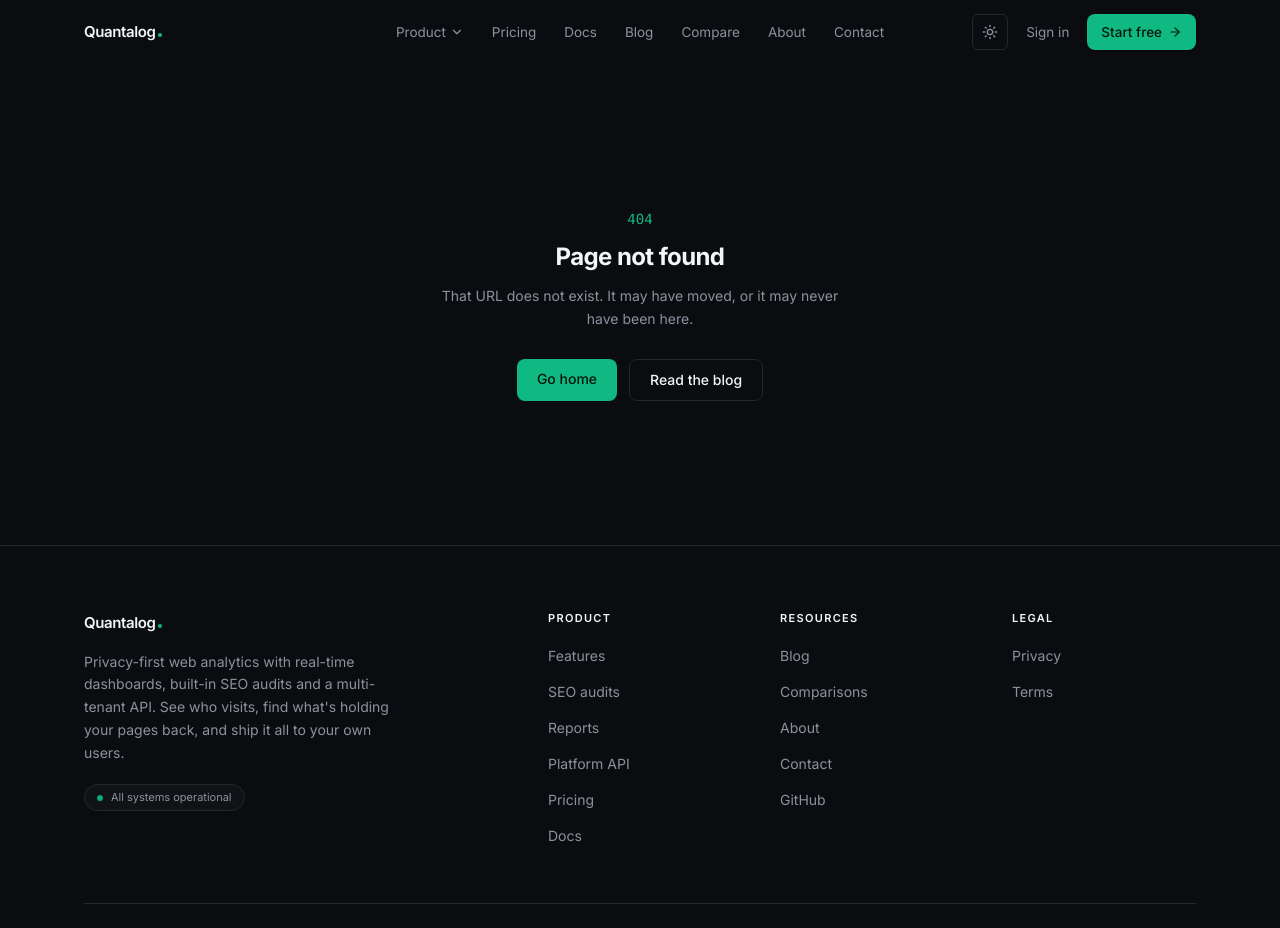
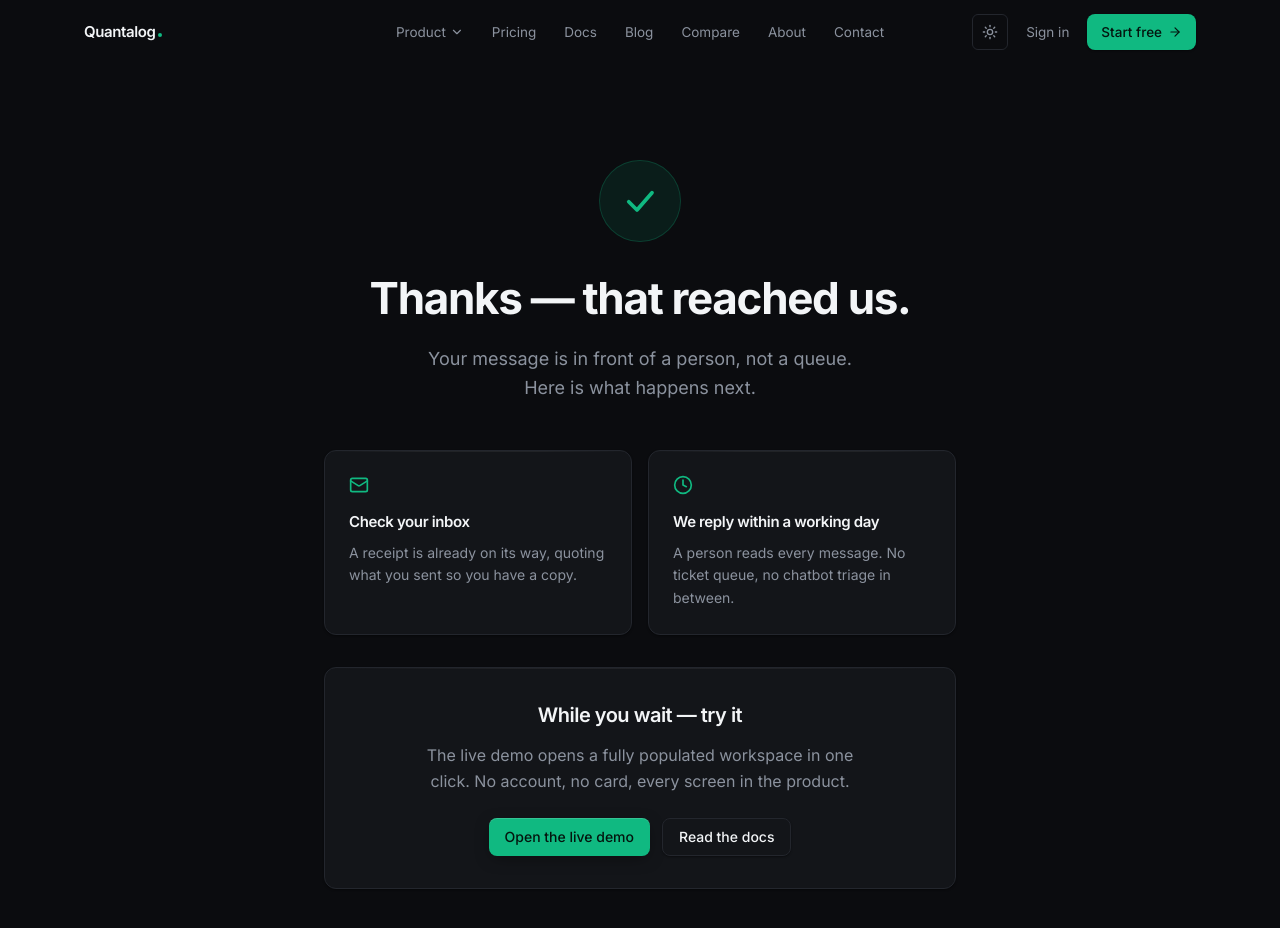
Before and after one commit to daorbit/quantalog-lp, a Next.js app: page /thank-you in a window 1280 px wide. Before the commit this address had no page. Shown: the top 928 px of the page. Built offline with nearby package versions, Linux system fonts and the light colour scheme.

Commit message:
ui fixes

```diff
--- a/src/app/globals.css
+++ b/src/app/globals.css
@@ -282,6 +282,67 @@ body {
      exactly as tall as the fields beside it. */
   line-height: 1.5;
   text-align: left;
+}
+
+/* ---------------------------------------------------------------------------
+   Confirmation page
+
+   The one screen on the site that is pure reassurance — nothing to read
+   carefully, nothing to decide. The animation does the work the copy cannot:
+   a tick that draws itself reads as "that completed just now" in a way static
+   text never does.
+   --------------------------------------------------------------------------- */
+
+/* The ring lands first, then the tick strokes itself inside it. */
+@keyframes tick-pop {
+  0% { transform: scale(0.4); opacity: 0; }
+  60% { transform: scale(1.08); opacity: 1; }
+  100% { transform: scale(1); opacity: 1; }
+}
+.tick-ring {
+  animation: tick-pop 0.5s cubic-bezier(0.34, 1.56, 0.64, 1) both;
+}
+
+@keyframes tick-draw {
+  to { stroke-dashoffset: 0; }
+}
+.tick-mark {
+  stroke-dasharray: 30;
+  stroke-dashoffset: 30;
+  animation: tick-draw 0.4s cubic-bezier(0.65, 0, 0.35, 1) 0.35s both;
+}
+
+/* A single ripple outward, once — a confirmation that keeps pulsing reads as
+   something still in progress. */
+@keyframes tick-halo {
+  0% { transform: scale(1); opacity: 0.5; }
+  100% { transform: scale(1.9); opacity: 0; }
+}
+.tick-halo {
+  animation: tick-halo 1.1s ease-out 0.3s both;
+}
+
+@keyframes settle {
+  from { opacity: 0; transform: translateY(10px); }
+  to { opacity: 1; transform: none; }
+}
+.settle {
+  animation: settle 0.55s cubic-bezier(0.22, 1, 0.36, 1) both;
+}
+.settle-1 { animation-delay: 0.45s; }
+.settle-2 { animation-delay: 0.58s; }
+.settle-3 { animation-delay: 0.71s; }
+.settle-4 { animation-delay: 0.84s; }
+
+@media (prefers-reduced-motion: reduce) {
+  .tick-ring,
+  .tick-mark,
+  .tick-halo,
+  .settle {
+    animation: none;
+  }
+  .tick-mark { stroke-dashoffset: 0; }
+  .tick-halo { opacity: 0; }
 }
 
 /* Cards: hairline top highlight + lift on hover. */
--- a/src/app/contact/thank-you/page.tsx
+++ b/src/app/thank-you/page.tsx
@@ -1,6 +1,5 @@
 import type { Metadata } from "next";
-import Link from "next/link";
-import { ArrowRight, CheckCircle2, Clock, Mail } from "lucide-react";
+import { ArrowLeft, Clock, Mail } from "lucide-react";
 import { Button } from "@/components/ui";
 import { site } from "@/lib/site";
 
@@ -13,6 +12,9 @@ import { site } from "@/lib/site";
  * count. A conversion you cannot see in your own analytics is one you cannot
  * improve.
  *
+ * Top-level rather than nested under `/contact`, because it is not about the
+ * contact page: anything on the site that completes successfully lands here.
+ *
  * Deliberately `noindex`. It is only meaningful immediately after a submission,
  * and a thank-you page in search results is a dead end for whoever clicks it.
  */
@@ -20,7 +22,7 @@ export const metadata: Metadata = {
   title: "Thanks — your message is on its way",
   description: "Your message reached the Quantalog team. We reply within one working day.",
   robots: { index: false, follow: true },
-  alternates: { canonical: "/contact/thank-you" },
+  alternates: { canonical: "/thank-you" },
 };
 
 const next = [
@@ -36,24 +38,47 @@ const next = [
   },
 ];
 
-export default function ContactThankYouPage() {
+/** Drawn rather than a static icon: the stroke animates, which is the whole
+ *  point — it reads as "that just completed" instead of "here is a checkmark". */
+function AnimatedTick() {
+  return (
+    <div className="relative mx-auto h-20 w-20">
+      <span className="tick-halo absolute inset-0 rounded-full bg-accent/25" aria-hidden="true" />
+      <div className="tick-ring relative flex h-20 w-20 items-center justify-center rounded-full bg-accent/10 ring-1 ring-accent/30">
+        <svg
+          viewBox="0 0 24 24"
+          className="h-9 w-9 text-accent"
+          fill="none"
+          stroke="currentColor"
+          strokeWidth="2.5"
+          strokeLinecap="round"
+          strokeLinejoin="round"
+          role="img"
+          aria-label="Sent"
+        >
+          <path className="tick-mark" d="M4.5 12.5 10 18 20 6.5" />
+        </svg>
+      </div>
+    </div>
+  );
+}
+
+export default function ThankYouPage() {
   return (
     <div className="mx-auto max-w-2xl px-5 py-24">
       <div className="text-center">
-        <div className="mx-auto flex h-16 w-16 items-center justify-center rounded-full bg-accent/10">
-          <CheckCircle2 className="h-8 w-8 text-accent" aria-hidden="true" />
-        </div>
+        <AnimatedTick />
 
-        <h1 className="mt-8 text-balance text-[2rem] font-bold leading-[1.15] tracking-[-0.03em] sm:text-[2.75rem]">
+        <h1 className="settle settle-1 mt-8 text-balance text-[2rem] font-bold leading-[1.15] tracking-[-0.03em] sm:text-[2.75rem]">
           Thanks — that reached us.
         </h1>
-        <p className="mx-auto mt-5 max-w-md text-pretty text-lg leading-relaxed text-fg-muted">
+        <p className="settle settle-2 mx-auto mt-5 max-w-md text-pretty text-lg leading-relaxed text-fg-muted">
           Your message is in front of a person, not a queue. Here is what
           happens next.
         </p>
       </div>
 
-      <div className="mt-12 grid gap-4 sm:grid-cols-2">
+      <div className="settle settle-3 mt-12 grid gap-4 sm:grid-cols-2">
         {next.map((item) => (
           <div key={item.title} className="card p-6">
             <item.icon className="h-5 w-5 text-accent" aria-hidden="true" />
@@ -64,8 +89,8 @@ export default function ContactThankYouPage() {
       </div>
 
       {/* Someone who just asked a question is the most engaged visitor the site
-          will see today. Sending them back to the homepage wastes that. */}
-      <div className="card mt-8 p-8 text-center">
+          will see today. Sending them straight back to the homepage wastes that. */}
+      <div className="settle settle-4 card mt-8 p-8 text-center">
         <h2 className="text-[1.25rem] font-semibold tracking-tight">
           While you wait — try it
         </h2>
@@ -81,14 +106,11 @@ export default function ContactThankYouPage() {
         </div>
       </div>
 
-      <div className="mt-10 text-center">
-        <Link
-          href="/"
-          className="group inline-flex items-center gap-1.5 text-sm text-fg-muted transition hover:text-fg"
-        >
-          Back to the homepage
-          <ArrowRight className="h-3.5 w-3.5 transition-transform duration-200 group-hover:translate-x-0.5" />
-        </Link>
+      <div className="settle settle-4 mt-10 flex justify-center">
+        <Button href="/" variant="secondary" className="group">
+          <ArrowLeft className="h-4 w-4 transition-transform duration-200 group-hover:-translate-x-0.5" />
+          Back to home
+        </Button>
       </div>
     </div>
   );
--- a/src/components/contact-form.tsx
+++ b/src/components/contact-form.tsx
@@ -113,7 +113,7 @@ export function ContactForm() {
       form.reset();
       // Stays "sending" through the navigation: flipping back to idle would
       // flash an empty form for the moment before the route changes.
-      router.push("/contact/thank-you");
+      router.push("/thank-you");
     } catch (err) {
       // A failed fetch throws TypeError with a message about the network that
       // means nothing to a visitor — say what it means for them instead.
```
